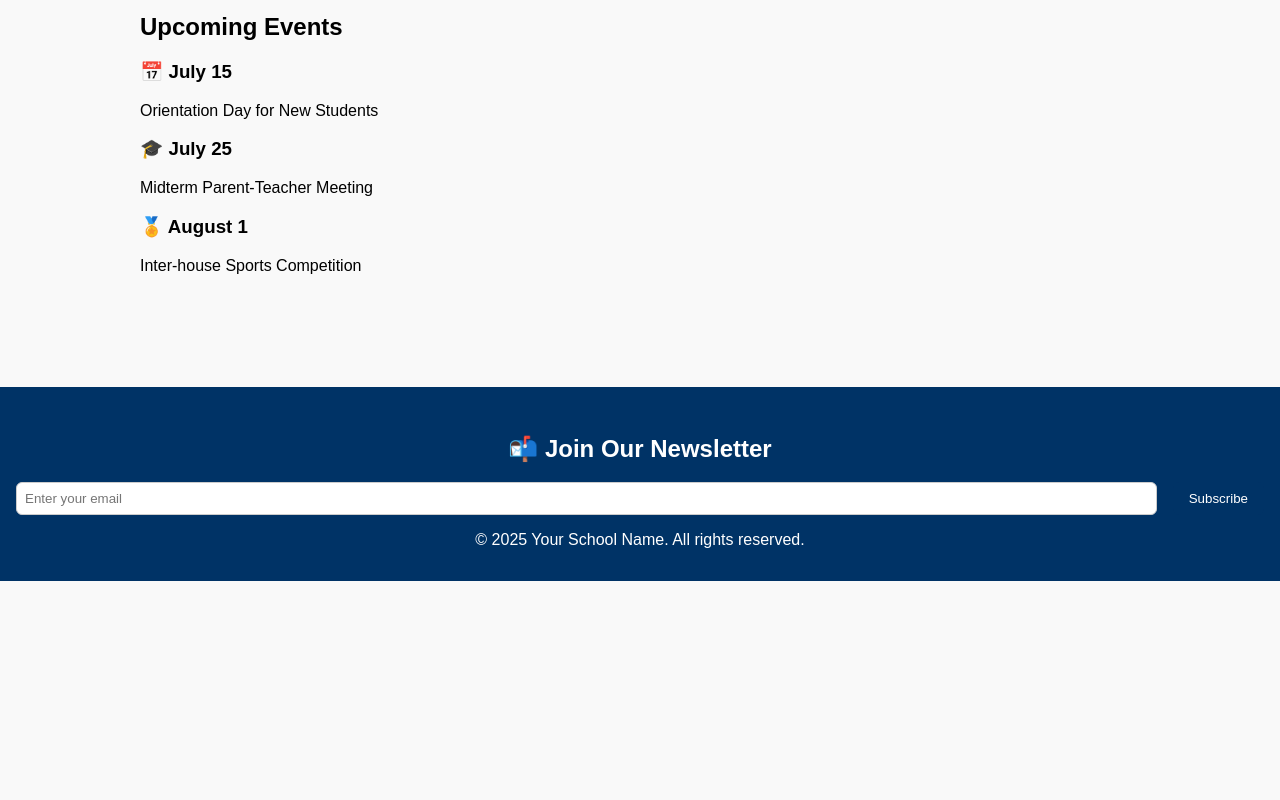
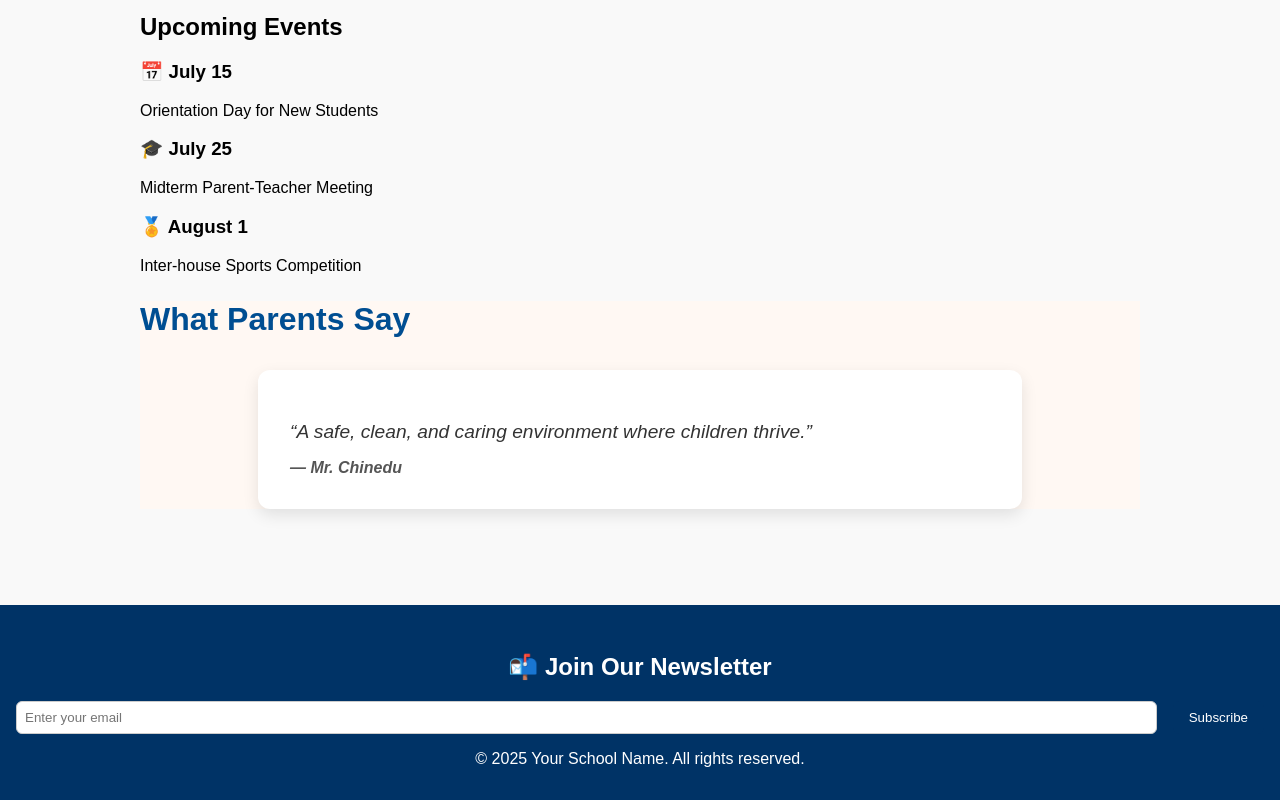
Before and after one commit to Arnoldcharles/school-website, a Next.js app: page / in a window 1280 px wide. Shown: the part 1624-2424 px from the top of the page. Before the commit the page ends 2205 px from the top, so only its background shows below. Built offline with nearby package versions, Linux system fonts and the light colour scheme.

Commit message:
Refactor events section styling and enhance Testimonials component with dynamic quotes; add ScrollToTop functionality

```diff
--- /dev/null
+++ b/app/components/ScrollToTop.css
@@ -0,0 +1,23 @@
+.scroll-top {
+  position: fixed;
+  bottom: 30px;
+  right: 30px;
+  background: #004e92;
+  color: white;
+  border: none;
+  border-radius: 50%;
+  padding: 0.7rem 1rem;
+  font-size: 1.2rem;
+  cursor: pointer;
+  opacity: 0;
+  pointer-events: none;
+  transition: opacity 0.4s ease;
+  z-index: 999;
+}
+.scroll-top.show {
+  opacity: 1;
+  pointer-events: auto;
+}
+.scroll-top:hover {
+  background: #002f5c;
+}
--- /dev/null
+++ b/app/components/ScrollToTop.tsx
@@ -0,0 +1,25 @@
+'use client';
+
+import { useEffect, useState } from 'react';
+import './ScrollToTop.css';
+
+export default function ScrollToTop() {
+  const [visible, setVisible] = useState(false);
+
+  useEffect(() => {
+    const toggleVisible = () => {
+      setVisible(window.scrollY > 300);
+    };
+    window.addEventListener('scroll', toggleVisible);
+    return () => window.removeEventListener('scroll', toggleVisible);
+  }, []);
+
+  return (
+    <button
+      className={`scroll-top ${visible ? 'show' : ''}`}
+      onClick={() => window.scrollTo({ top: 0, behavior: 'smooth' })}
+    >
+      ⬆
+    </button>
+  );
+}
--- /dev/null
+++ b/app/components/Testimonials.css
@@ -0,0 +1,42 @@
+.testimonials {
+  background: #fff8f3;
+}
+
+.testimonials h2 {
+  color: #004e92;
+  font-size: 2rem;
+  margin-bottom: 2rem;
+}
+
+.testimonial-card {
+  background: #ffffff;
+  max-width: 700px;
+  margin: auto;
+  padding: 2rem;
+  border-radius: 12px;
+  box-shadow: 0 6px 16px rgba(0, 0, 0, 0.1);
+  animation: fadeSlide 0.8s ease;
+}
+
+.testimonial-card p {
+  font-size: 1.2rem;
+  font-style: italic;
+  margin-bottom: 1rem;
+  color: #333;
+}
+
+.testimonial-card cite {
+  font-weight: bold;
+  color: #555;
+}
+
+@keyframes fadeSlide {
+  0% {
+    opacity: 0;
+    transform: translateY(15px);
+  }
+  100% {
+    opacity: 1;
+    transform: translateY(0);
+  }
+}
--- /dev/null
+++ b/app/components/Testimonials.tsx
@@ -0,0 +1,40 @@
+'use client';
+
+import { useEffect, useState } from 'react';
+import './Testimonials.css';
+
+const testimonials = [
+  {
+    quote: 'My child has grown so much since joining this school. The teachers are outstanding!',
+    author: '— Mrs. Adebayo',
+  },
+  {
+    quote: 'A safe, clean, and caring environment where children thrive.',
+    author: '— Mr. Chinedu',
+  },
+  {
+    quote: 'Excellent facilities and an amazing academic record.',
+    author: '— Mrs. Oladipo',
+  },
+];
+
+export default function Testimonials() {
+  const [index, setIndex] = useState(0);
+
+  useEffect(() => {
+    const timer = setInterval(() => {
+      setIndex((prev) => (prev + 1) % testimonials.length);
+    }, 5000);
+    return () => clearInterval(timer);
+  }, []);
+
+  return (
+    <section className="home-section testimonials" id="testimonials">
+      <h2>What Parents Say</h2>
+      <div className="testimonial-card">
+        <p>“{testimonials[index].quote}”</p>
+        <cite>{testimonials[index].author}</cite>
+      </div>
+    </section>
+  );
+}
--- a/app/page.tsx
+++ b/app/page.tsx
@@ -1,8 +1,10 @@
-import HeroSlider from "./components/HeroSlider";
+import HeroSlider from './components/HeroSlider';
+import Testimonials from './components/Testimonials';
+import ScrollToTop from './components/ScrollToTop';
 
 export default function HomePage() {
   return (
-    <div>
+    <>
       <HeroSlider />
 
       <section id="about" className="home-section about">
@@ -61,24 +63,25 @@ export default function HomePage() {
       </section>
 
       <section id="events" className="home-section events">
-        <div className="section-inner">
         <h2>Upcoming Events</h2>
         <div className="event-cards">
-            <div className="event-card">
+          <div className="event-card fade-in">
             <h3>📅 July 15</h3>
             <p>Orientation Day for New Students</p>
           </div>
-            <div className="event-card">
+          <div className="event-card fade-in">
             <h3>🎓 July 25</h3>
             <p>Midterm Parent-Teacher Meeting</p>
           </div>
-            <div className="event-card">
+          <div className="event-card fade-in">
             <h3>🏅 August 1</h3>
             <p>Inter-house Sports Competition</p>
           </div>
         </div>
-        </div>
       </section>
-    </div>
+
+      <Testimonials />
+      <ScrollToTop />
+    </>
   );
 }
```
Also changed, not shown: app/globals.css (+31 -35 lines). Lines whose indentation alone changed are shown as unchanged.
